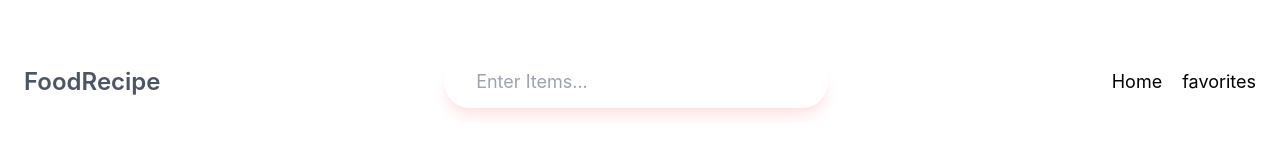
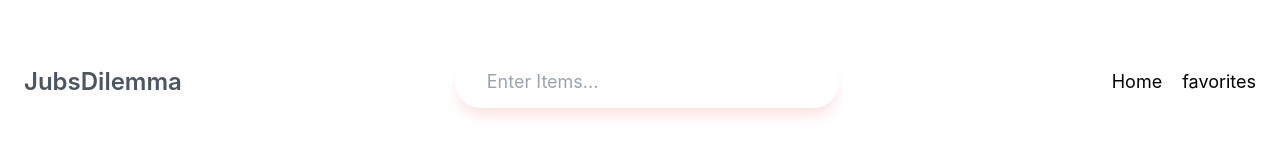
Before and after one commit to Serena1627/jubsdillemma, a React (Create React App) app: page / in a window 1280 px wide. Shown: the top 160 px of the page. Built offline with nearby package versions, Linux system fonts and the light colour scheme.

Commit message:
Update index.jsx

```diff
--- a/src/components/navbar/index.jsx
+++ b/src/components/navbar/index.jsx
@@ -10,7 +10,7 @@ export default function Navbar() {
   return (
     <nav className="flex justify-between items-center py-8 container mx-auto flex-col lg:flex-row gap-5 lg:gap-0">
       <h2 className="text-2xl font-semibold">
-        <NavLink to={"/"}>FoodRecipe</NavLink>
+        <NavLink to={"/"}>JubsDilemma</NavLink>
       </h2>
       <form onSubmit={handleSubmit}>
         <input
```
